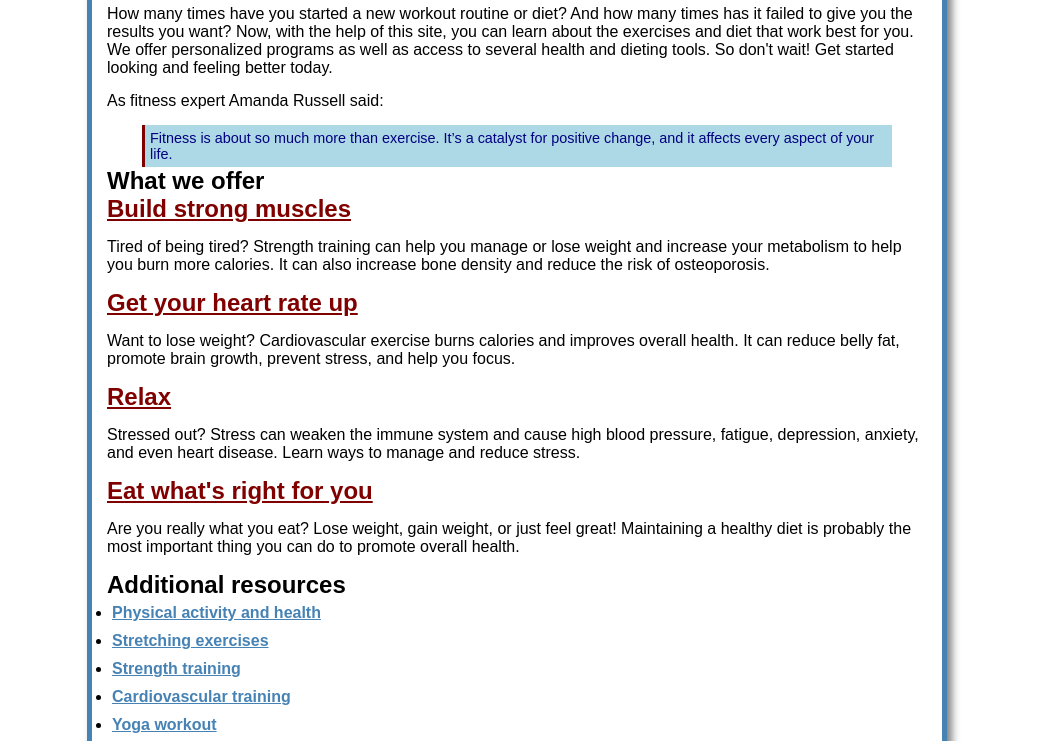
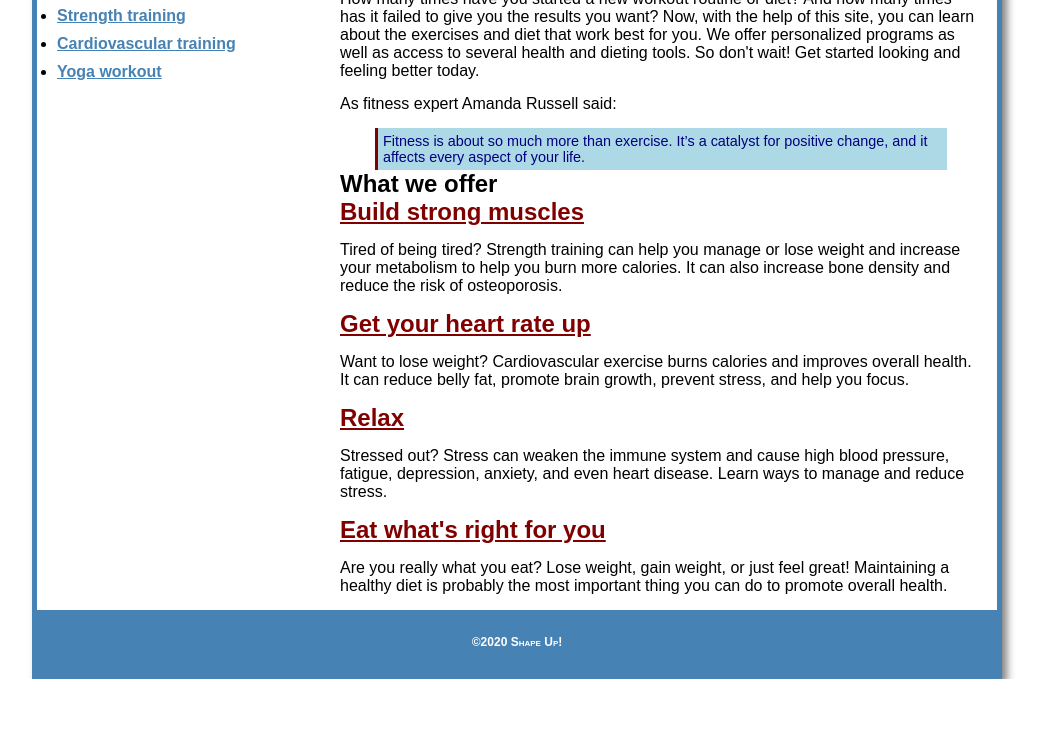
Before and after one commit to jisrael88/shapeup, a plain HTML site: page index.html in a window 1280 px wide. Shown: the part 237-978 px from the top of the page, without its empty margins (123-1166 px from the left). After the commit the page ends 916 px from the top, so only its background shows below. Drawn offline with Linux system fonts and the light colour scheme.

Commit message:
Add files via upload

```diff
--- a/index.html
+++ b/index.html
@@ -17,7 +17,7 @@
 		<h3>Find the best fit for you</h3>
 	</header>
 	<main>
-		<section>
+		<section class="homesection">
 			<h1>Get ready to Shape Up!</h1>
 
 			<p>How many times have you started a new workout routine or diet? And how many times has it failed to give you the results you want? Now, with the help of this site, you can learn about the exercises and diet that work best for you. We offer personalized programs as well as access to several health and dieting tools. So don't wait! Get started looking and feeling better today.</p>
@@ -39,7 +39,7 @@
 			<p>Are you really what you eat? Lose weight, gain weight, or just feel great! Maintaining a healthy diet is probably the most important thing you can do to promote overall health.</p>
 		</section>
 
-		<aside>
+		<aside class="sidebar">
 				<h2>Additional resources</h2>
 			<ul>
 				<li><a href="https://www.cdc.gov/physicalactivity/basics/pa-health/index.htm" target="_blank">Physical activity and health</a></li>
--- a/styles/main.css
+++ b/styles/main.css
@@ -6,7 +6,7 @@ body {
     font-family: Arial, Helvetica, sans-serif;
     font-size: 100%;
     width: 100%;
-    max-width: 850px;
+    max-width: 960px;
     margin: 0 auto;
     border: 5px solid steelblue;
     box-shadow: 5px 5px 8px grey;
@@ -14,6 +14,7 @@ body {
 h1{
   font-size: 300%;
   margin-left: 15px;
+  margin-top: 15px;
 }
 header {
   border-bottom: 5px solid steelblue;
@@ -58,6 +59,9 @@ header img{
   margin-left: 10px;
   margin-right: 20px;
 }
+main {
+  clear: both;
+}
 
 /*link colors for section*/
 /* unvisited link */
@@ -98,6 +102,18 @@ header img{
 aside a {
   font-weight: bold;
 }
+.homesection {
+  width: 70%;
+  float: right;
+}
+
+.sidebar {
+  width: 33%;
+  padding-top: 30px;
+}
+.sidebar h2 {
+  color: maroon;
+}
 
 li {
   margin-top: 5px;
@@ -107,6 +123,7 @@ li {
 
 footer {
   background-color: steelblue;
+  clear: both;
 }
 
 footer p {
```
